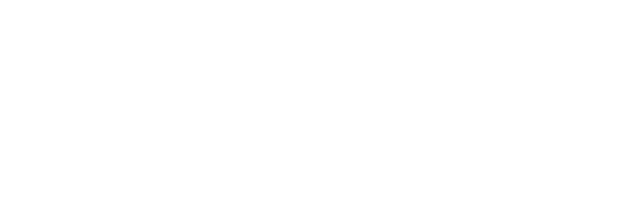
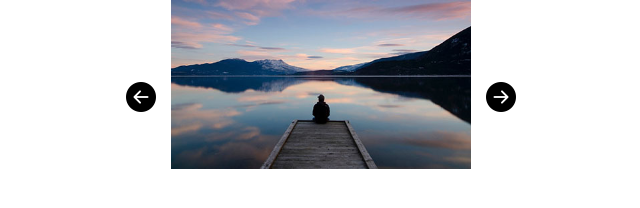
Before and after one commit to DezVibez/js-array-carousel, a plain HTML site: page index.html in a window 1280 px wide. Shown: the whole page, without its empty margins (319-959 px from the left). Drawn offline with nearby package versions, Linux system fonts and the light colour scheme.

Commit message:
Milestone 1

```diff
--- a/index.html
+++ b/index.html
@@ -12,12 +12,34 @@
     integrity="sha384-0evHe/X+R7YkIZDRvuzKMRqM+OrBnVFBL6DOitfPri4tjfHxaWutUpFmBp4vmVor"
     crossorigin="anonymous">
 
+    <!--Importo Bootstrap icons-->
+    <link rel="stylesheet" href="https://cdn.jsdelivr.net/npm/bootstrap-icons@1.8.3/font/bootstrap-icons.css">
+
     <!--Foglio stile css-->
     <link rel="stylesheet" href="style.css">
 </head>
 <body>
 
-    <div id="">
+    <div class="container">
+
+                <div id="carousel">
+
+
+                    <i class="bi bi-arrow-left-circle-fill button-left"></i>
+
+
+                    <div class="immagini">
+                        <img src="img/01.jpg" alt="">
+
+                    </div>
+
+
+                    <i class="bi bi-arrow-right-circle-fill button-right"></i>
+
+
+                </div>
+
+
 
     </div>
 
--- a/script.js
+++ b/script.js
@@ -13,6 +13,7 @@ Consegna (traccia generica):
 Creato un array contenente una lista di cinque immagini tra quelle fornite, creare un carosello ispirandoci alle foto in allegato.
 (non è necessario che la grafica sia IDENTICA alla traccia, non bloccatevi su questo, date un aspetto decente e concentriamoci sulla logica.
 Cerchiamo di lavorare seguendo i seguenti step in ordine:
+
 MILESTONE 1
 Per prima cosa, creiamo il markup statico: costruiamo il container e inseriamo l'immagine grande in modo da poter stilare lo slider; avremo così la struttura base e gli stili pronti per poterci poi concentrare solamente sull'aspetto logico.
 MILESTONE 2
--- a/style.css
+++ b/style.css
@@ -0,0 +1,37 @@
+
+
+
+
+
+#carousel {
+    position: relative;
+    width: 300px;
+    margin: 0 auto;
+}
+
+.immagini {
+    margin: 0 auto;
+    height: 100%;
+    width: 100%;
+}
+
+img { margin: 0 auto;
+    max-width: 100%;
+}
+
+#carousel i{
+    font-size: 30px;
+    position: absolute;
+    color: black;
+    bottom: 50%;
+    height: 10px;
+    z-index: 1;
+}
+
+#carousel .button-left{
+    right: 105%;
+}
+
+#carousel .button-right{
+    left: 105%;
+}
```
